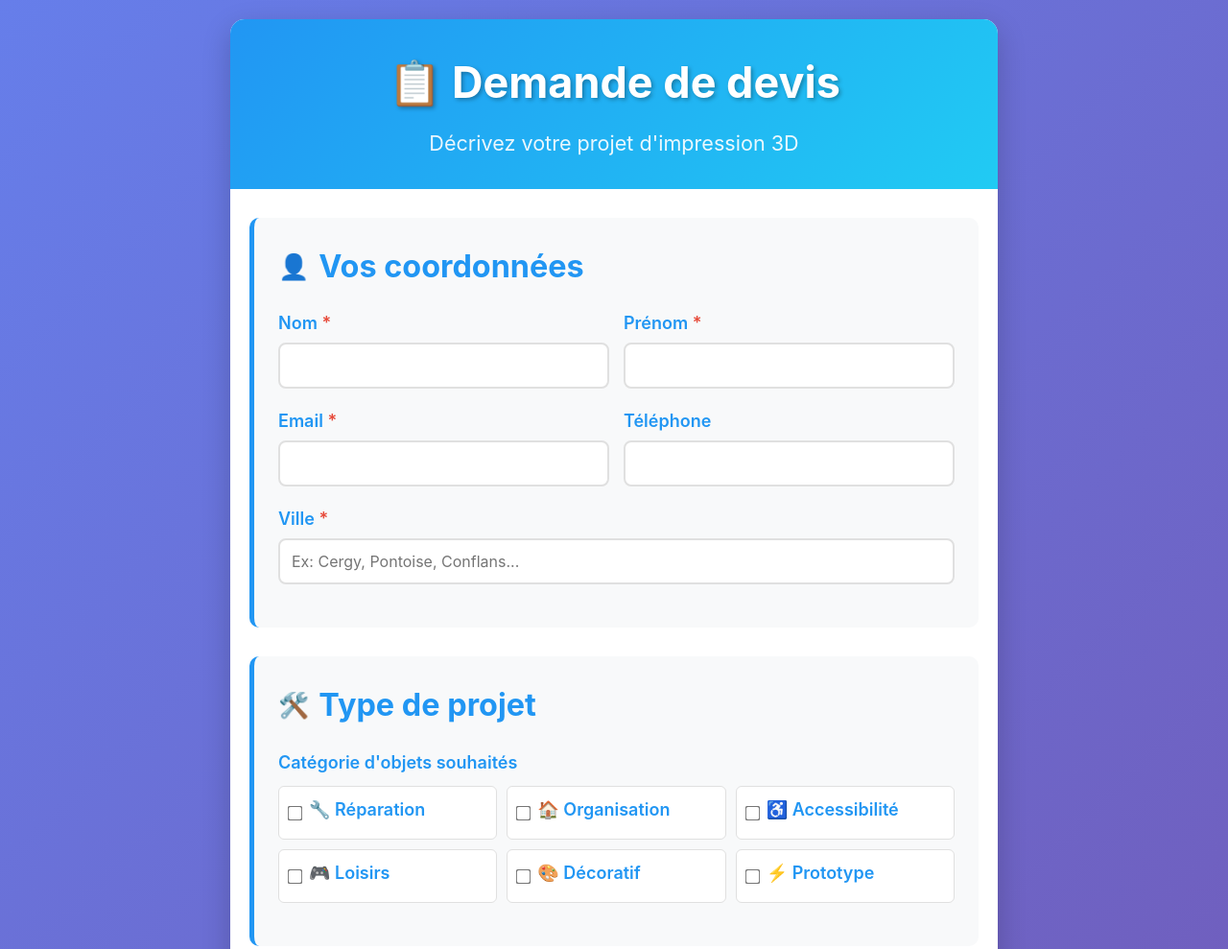
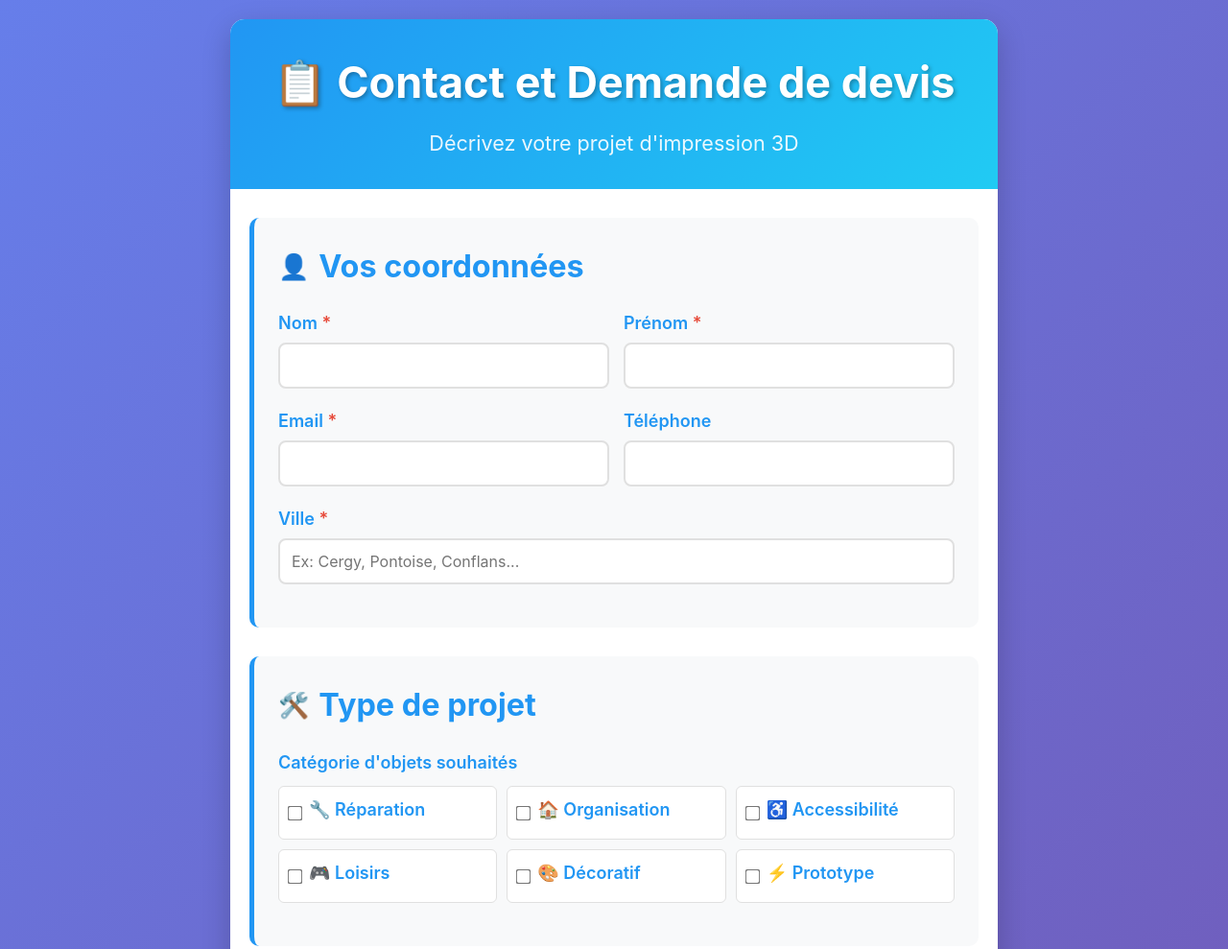
Before and after one commit to StimGlb/3DPrintingService, a plain HTML site: page devis.html in a window 1280 px wide. Shown: the top 989 px of the page at 96% size. Drawn offline with Linux system fonts and the light colour scheme.

Commit message:
Update devis.html

```diff
--- a/devis.html
+++ b/devis.html
@@ -316,7 +316,7 @@
 <body>
     <div class="container">
         <div class="header">
-            <h1>📋 Demande de devis</h1>
+            <h1>📋 Contact et Demande de devis</h1>
             <p>Décrivez votre projet d'impression 3D</p>
         </div>
 
```
